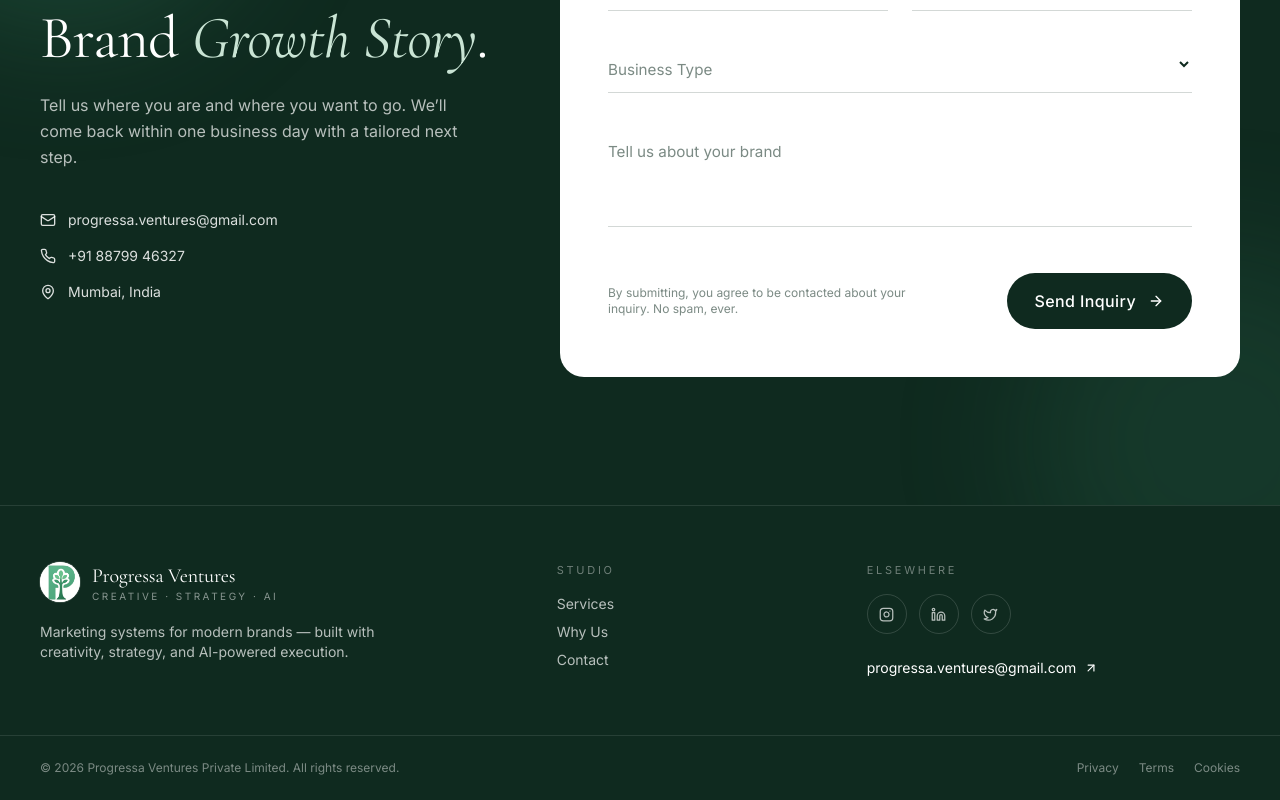
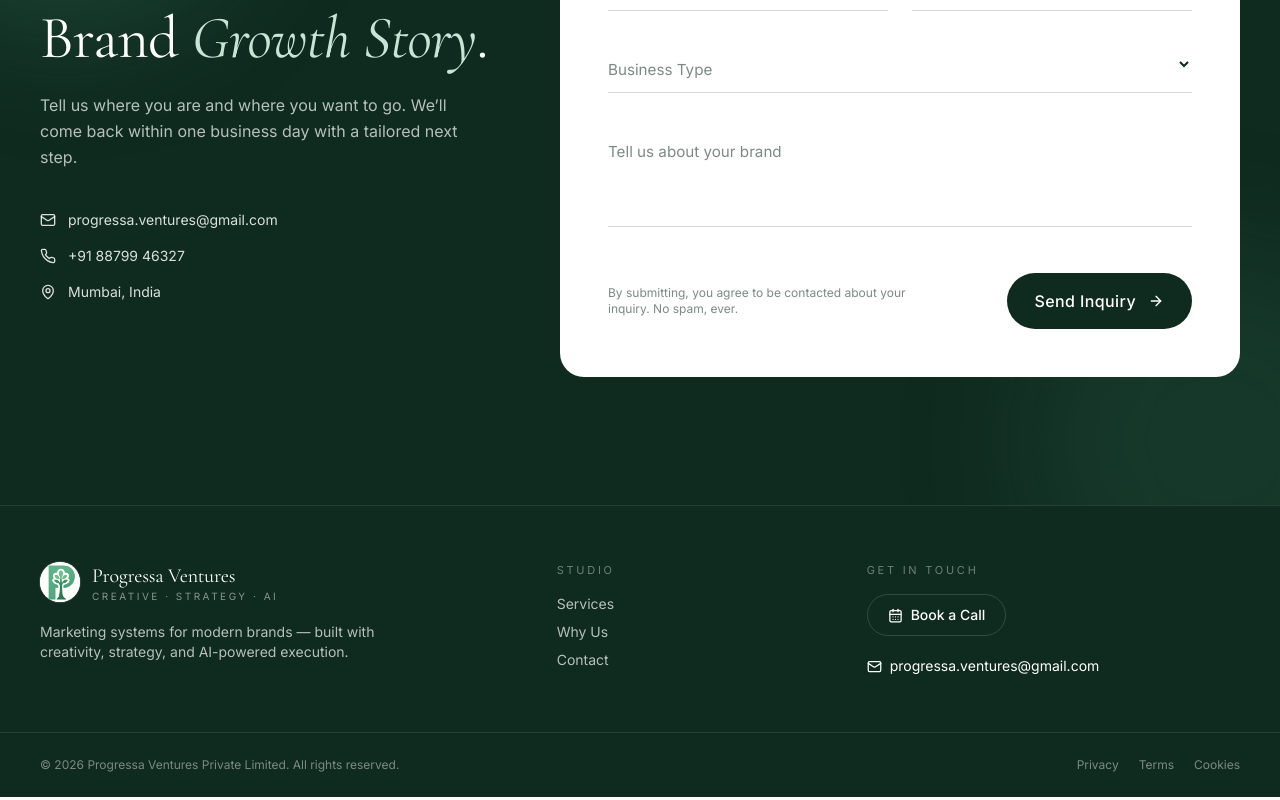
Before and after one commit to AkshathPunacha/progresa-ventures, a React (Vite) app: page / in a window 1280 px wide. Shown: the part 5197-5997 px from the top of the page. Built offline with nearby package versions, Linux system fonts and the light colour scheme.

Commit message:
Update footer with Book a Call button and email contact

```diff
--- a/src/App.jsx
+++ b/src/App.jsx
@@ -13,9 +13,7 @@ import {
   Mail,
   MapPin,
   Phone,
-  Instagram,
-  Linkedin,
-  Twitter,
+  CalendarDays,
   Play,
   Menu,
   X,
@@ -890,29 +888,20 @@ function Footer() {
         </div>
 
         <div className="md:col-span-4">
-          <div className="text-[11px] uppercase tracking-[0.25em] text-cream/40 mb-4">Elsewhere</div>
-          <div className="flex items-center gap-3">
-            {[
-              { Icon: Instagram, href: 'https://instagram.com' },
-              { Icon: Linkedin, href: 'https://linkedin.com' },
-              { Icon: Twitter, href: 'https://twitter.com' },
-            ].map(({ Icon, href }, i) => (
-              <a
-                key={i}
-                href={href}
-                target="_blank"
-                rel="noopener noreferrer"
-                className="h-10 w-10 rounded-full border border-cream/15 inline-flex items-center justify-center hover:bg-sage hover:border-sage hover:text-cream transition-colors"
-              >
-                <Icon size={15} />
-              </a>
-            ))}
-          </div>
+          <div className="text-[11px] uppercase tracking-[0.25em] text-cream/40 mb-4">Get in Touch</div>
+          <a
+            href="https://calendar.app.google/oZVEaBwWHHpvrE8L8"
+            target="_blank"
+            rel="noopener noreferrer"
+            className="inline-flex items-center gap-2 text-sm font-medium text-cream border border-cream/15 rounded-full px-5 py-2.5 hover:bg-sage hover:border-sage hover:text-cream transition-colors"
+          >
+            <CalendarDays size={15} /> Book a Call
+          </a>
           <a
             href="mailto:progressa.ventures@gmail.com"
-            className="mt-6 inline-flex items-center gap-2 text-sm text-cream hover:text-sage-light transition-colors"
+            className="mt-5 flex items-center gap-2 text-sm text-cream hover:text-sage-light transition-colors"
           >
-            progressa.ventures@gmail.com <ArrowUpRight size={14} />
+            <Mail size={15} /> progressa.ventures@gmail.com
           </a>
         </div>
       </div>
```
